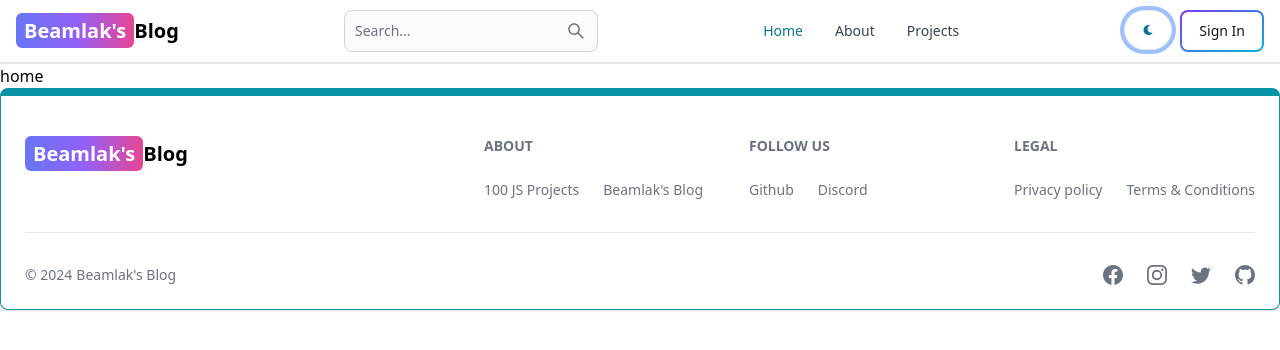
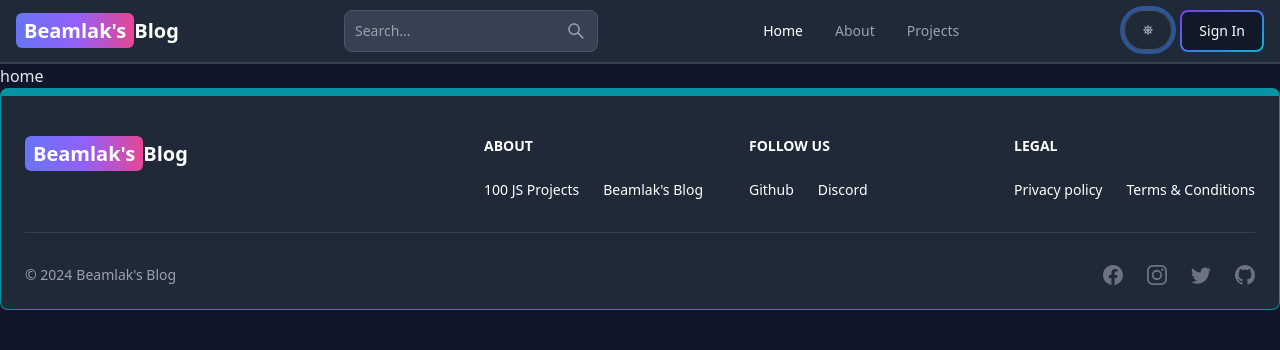
Before and after one commit to Beamlak996/mern-blog, a React (Vite) app in the folder client/: page / in a window 1280 px wide. Both pictures are taken after a click on the button 1148 px from the left and 30 px from the top of the page. Shown: the top 350 px of the page. Built offline with nearby package versions, Linux system fonts and the light colour scheme.

Commit message:
complete dark mode functionallity

```diff
--- a/client/src/components/header.tsx
+++ b/client/src/components/header.tsx
@@ -1,13 +1,16 @@
 import { Navbar, TextInput, Button, Avatar, Dropdown } from "flowbite-react";
 import { Link, useLocation } from "react-router-dom";
 import { AiOutlineSearch } from "react-icons/ai";
-import { FaMoon } from "react-icons/fa";
-import { useSelector } from "react-redux";
+import { FaMoon, FaSun } from "react-icons/fa";
+import { useSelector, useDispatch } from "react-redux";
+import { toggleTheme } from "../redux/theme/themeSlice";
 
 export function Header() {
   const path = useLocation().pathname;
+  const dispatch = useDispatch();
 
   const { currentUser } = useSelector((state: any) => state.user);
+  const { theme } = useSelector((state: any) => state.theme)
 
   return (
     <Navbar className="border-b-2">
@@ -32,8 +35,17 @@
         <AiOutlineSearch />
       </Button>
       <div className="flex gap-2 md:order-2">
-        <Button className="w-12 h-10 hidden sm:inline" color={"gray"} pill>
-          <FaMoon />
+        <Button
+          className="w-12 h-10 hidden sm:inline"
+          color={"gray"}
+          pill
+          onClick={() => dispatch(toggleTheme())}
+        >
+          {theme === "light" ? (
+            <FaMoon />
+          ) : (
+            <FaSun />
+          )}
         </Button>
         {currentUser ? (
           <Dropdown
--- /dev/null
+++ b/client/src/components/theme-provider.tsx
@@ -0,0 +1,17 @@
+import { useSelector } from "react-redux";
+
+export default function ThemeProvider({
+  children,
+}: {
+  children: React.ReactNode;
+}) {
+  const { theme } = useSelector((state: any) => state.theme);
+
+  return (
+    <div className={theme}>
+      <div className="bg-white text-gray-700 dark:text-gray-200 dark:bg-[rgb(16,23,42)] min-h-screen">
+        {children}
+      </div>
+    </div>
+  );
+}
--- a/client/src/main.tsx
+++ b/client/src/main.tsx
@@ -1,14 +1,17 @@
-import ReactDOM from 'react-dom/client'
-import App from './App.tsx'
-import './index.css'
-import { store, persistor } from "./redux/store.ts"
+import ReactDOM from "react-dom/client";
+import App from "./App.tsx";
+import "./index.css";
+import { store, persistor } from "./redux/store.ts";
 import { Provider } from "react-redux";
-import { PersistGate } from 'redux-persist/integration/react';
+import { PersistGate } from "redux-persist/integration/react";
+import ThemeProvider from "./components/theme-provider.tsx";
 
 ReactDOM.createRoot(document.getElementById("root")!).render(
-  <PersistGate persistor={persistor} >
+  <PersistGate persistor={persistor}>
     <Provider store={store}>
-      <App />
+      <ThemeProvider>
+        <App />
+      </ThemeProvider>
     </Provider>
   </PersistGate>
 );
--- a/client/src/redux/store.ts
+++ b/client/src/redux/store.ts
@@ -1,9 +1,10 @@
 import { configureStore, combineReducers } from "@reduxjs/toolkit";
 import { persistReducer } from "redux-persist";
 import storage from "redux-persist/lib/storage";
+import persistStore from "redux-persist/es/persistStore";
 
 import userReducer from "./user/userSlice"
-import persistStore from "redux-persist/es/persistStore";
+import themeReducer from "./theme/themeSlice"
 
 const persistConfig = {
     key: 'root',
@@ -13,7 +14,8 @@
 
 
 const rootReducer = combineReducers({
-    user: userReducer
+    user: userReducer,
+    theme: themeReducer
 })
 const persistedReducer = persistReducer(persistConfig, rootReducer)
 
--- /dev/null
+++ b/client/src/redux/theme/themeSlice.ts
@@ -0,0 +1,23 @@
+import { createSlice } from "@reduxjs/toolkit";
+
+export interface ThemeSlice {
+    theme: string
+}
+
+const initialState: ThemeSlice = {
+    theme: "light"
+}
+
+const themeSlice = createSlice({
+    name: "theme",
+    initialState,
+    reducers: {
+        toggleTheme: (state)=>{
+            state.theme = state.theme === "light" ? "dark" : "light"
+        }
+    }
+})
+
+export const { toggleTheme } = themeSlice.actions
+
+export default themeSlice.reducer
```
